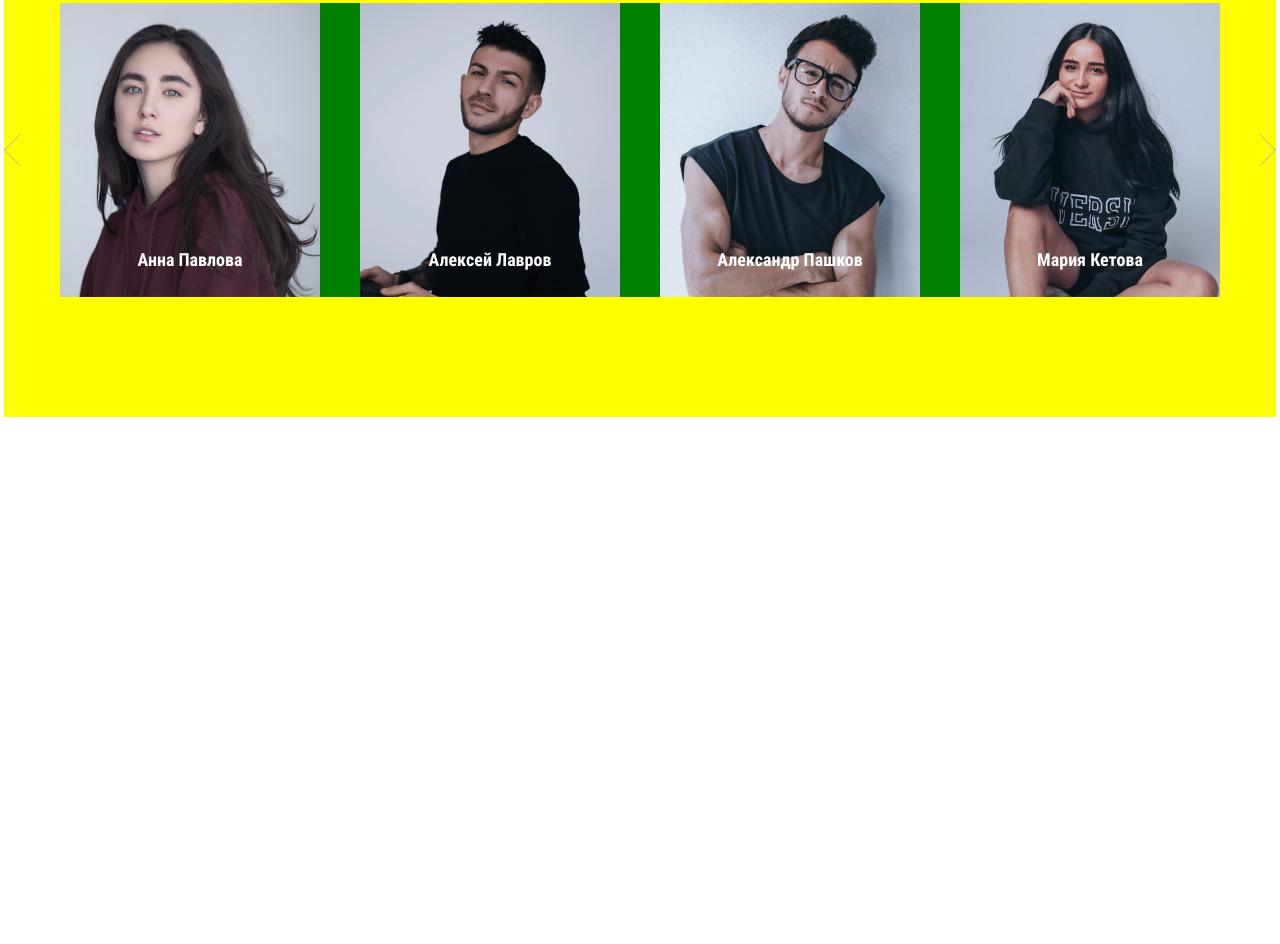
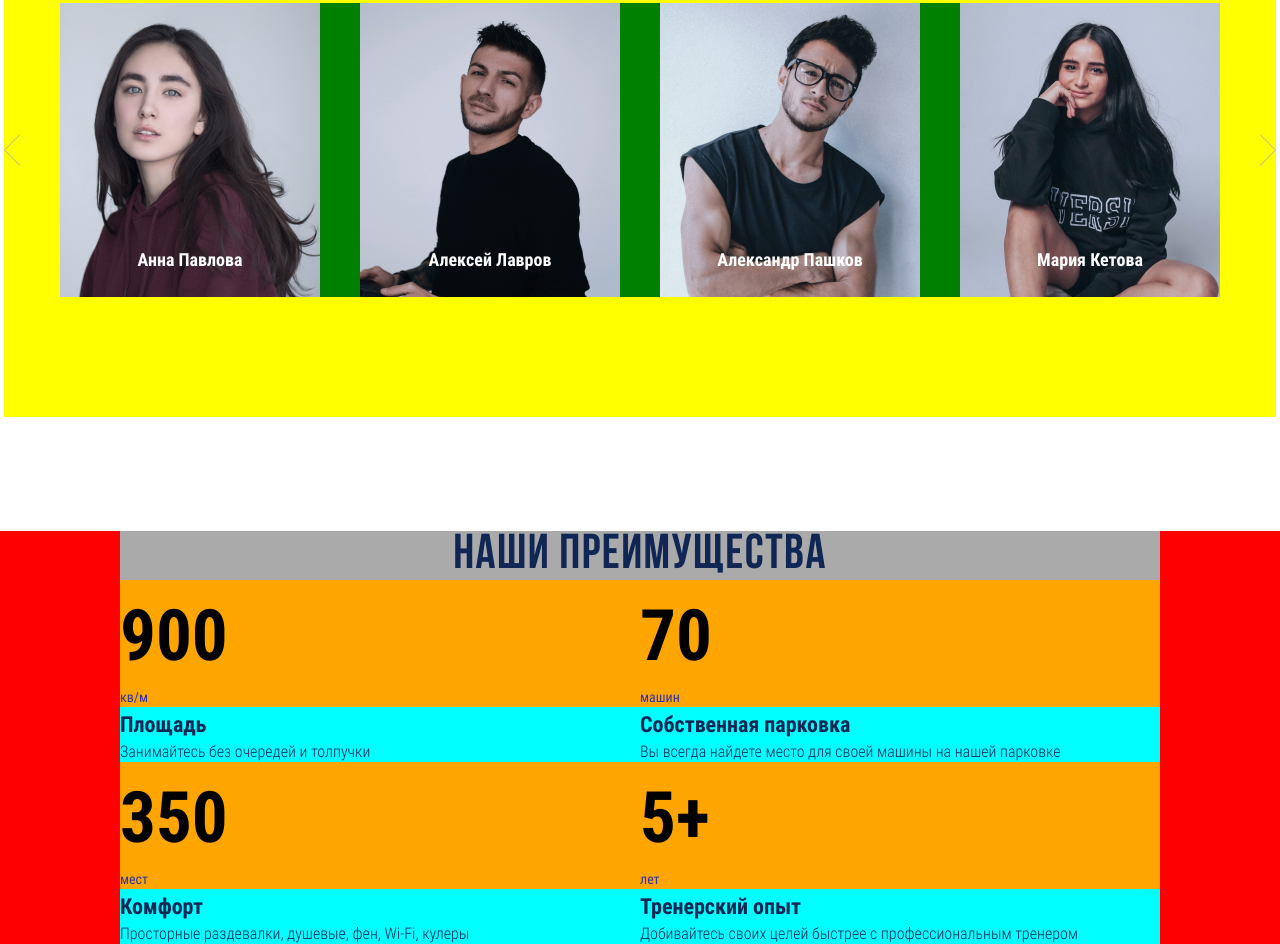
Before and after one commit to kalashnikovsb/Fitness, a website: page source/index.html in a window 1280 px wide. Shown: the part 3101-4045 px from the top of the page. Before the commit the page ends 3718 px from the top, so only its background shows below. Drawn offline with nearby package versions, Linux system fonts and the light colour scheme; files that its build step writes are made by us from their sources.

Commit message:
Начал "Преимущества"

```diff
--- a/source/index.html
+++ b/source/index.html
@@ -188,6 +188,67 @@
         <div class="trainers__control-right"></div>
       </section>
 
+      <section class="benefits">
+        <div class="benefits__center">
+          <h2 class="benefits__title">Наши преимущества</h2>
+          <ul class="benefits__list">
+
+            <li class="benefits__item">
+              <div class="benefits__left">
+                <p class="benefits__left-num">900</p>
+                <p class="benefits__left-text">кв/м</p>
+              </div>
+              <div class="benefits__right">
+                <p class="benefits__right-title">Площадь</p>
+                <p class="benefits__right-text">Занимайтесь без очередей и толпучки</p>
+              </div>
+            </li>
+
+            <li class="benefits__item">
+              <div class="benefits__left">
+                <p class="benefits__left-num">70</p>
+                <p class="benefits__left-text">машин</p>
+              </div>
+              <div class="benefits__right">
+                <p class="benefits__right-title">Собственная парковка</p>
+                <p class="benefits__right-text">Вы всегда найдете место для своей машины на нашей парковке</p>
+              </div>
+            </li>
+
+            <li class="benefits__main">
+              <p class="benefits__main-title">
+                <span class="benefits__main-num">100</span>
+                <span class="benefits__main-subtitle">Тренажеров</span>
+              </p>
+              <p class="benefits__main-text">Современные тренажеры на все группы мышц</p>
+            </li>
+
+            <li class="benefits__item">
+              <div class="benefits__left">
+                <p class="benefits__left-num">350</p>
+                <p class="benefits__left-text">мест</p>
+              </div>
+              <div class="benefits__right">
+                <p class="benefits__right-title">Комфорт</p>
+                <p class="benefits__right-text">Просторные раздевалки, душевые, фен, Wi-Fi, кулеры</p>
+              </div>
+            </li>
+
+            <li class="benefits__item">
+              <div class="benefits__left">
+                <p class="benefits__left-num">5+</p>
+                <p class="benefits__left-text">лет</p>
+              </div>
+              <div class="benefits__right">
+                <p class="benefits__right-title">Тренерский опыт</p>
+                <p class="benefits__right-text">Добивайтесь своих целей быстрее с профессиональным тренером</p>
+              </div>
+            </li>
+
+          </ul>
+        </div>
+      </section>
+
     </main>
 
   </body>
--- /dev/null
+++ b/source/sass/blocks/benefits.scss
@@ -0,0 +1,120 @@
+.benefits {
+  background: red;
+  padding-top: 0;
+  padding-bottom: 0;
+}
+
+.benefits__center {
+  background: #aaa;
+  max-width: 1040px;
+  margin: 0 auto;
+}
+
+.benefits__title {
+  font-family: "Bebas Neue", "Arial", sans-serif;
+  font-size: 49px;
+  line-height: 49px;
+  font-weight: 700;
+  color: #102654;
+  text-transform: uppercase;
+  letter-spacing: 0.03em;
+  text-align: center;
+  margin-top: 0;
+  margin-bottom: 0;
+}
+
+.benefits__list {
+  background: yellow;
+  margin: 0;
+  padding: 0;
+  list-style: none;
+  display: flex;
+  flex-wrap: wrap;
+}
+
+.benefits__item {
+  background: #ccc;
+  width: 50%;
+}
+
+.benefits__left {
+  background: orange;
+}
+
+.benefits__left-num {
+  font-family: "Roboto Condensed", "Arial", sans-serif;
+  font-size: 71px;
+  line-height: 106px;
+  font-weight: 700;
+  margin-top: 0;
+  margin-bottom: 0;
+}
+
+.benefits__left-text {
+  font-family: "Roboto Condensed", "Arial", sans-serif;
+  font-size: 14px;
+  line-height: 21px;
+  font-weight: 400;
+  color: #2e35ac;
+  margin-top: 0;
+  margin-bottom: 0;
+}
+
+.benefits__right {
+  background: aqua;
+}
+
+.benefits__right-title {
+  font-family: "Roboto Condensed", "Arial", sans-serif;
+  font-size: 22px;
+  line-height: 33px;
+  font-weight: 700;
+  color: #102654;
+  margin-top: 0;
+  margin-bottom: 0;
+}
+
+.benefits__right-text {
+  font-family: "Roboto Condensed", "Arial", sans-serif;
+  font-size: 16px;
+  line-height: 22px;
+  font-weight: 300;
+  color: #102654;
+  margin-top: 0;
+  margin-bottom: 0;
+}
+
+.benefits__main {
+  background: #1c3374;
+  display: none;
+}
+
+.benefits__main-num {
+  font-family: "Roboto Condensed", "Arial", sans-serif;
+  font-size: 74px;
+  line-height: 111px;
+  font-weight: 700;
+  color: #ffffff;
+  margin-top: 0;
+  margin-bottom: 0;
+}
+
+.benefits__main-subtitle {
+  font-family: "Roboto Condensed", "Arial", sans-serif;
+  font-size: 26px;
+  line-height: 39px;
+  font-weight: 700;
+  color: #ffffff;
+  margin-top: 0;
+  margin-bottom: 0;
+}
+
+.benefits__main-text {
+  font-family: "Roboto Condensed", "Arial", sans-serif;
+  font-size: 16px;
+  line-height: 24px;
+  font-weight: 400;
+  color: #ffffff;
+  margin-top: 0;
+  margin-bottom: 0;
+}
--- a/source/sass/blocks/trainers.scss
+++ b/source/sass/blocks/trainers.scss
@@ -4,7 +4,7 @@
   padding-top: 0;
   padding-bottom: 120px;
   margin-top: 0;
-  margin-bottom: 200px;
+  margin-bottom: 114px;
   position: relative;
   background: yellow;
   overflow: hidden;
--- a/source/sass/style.scss
+++ b/source/sass/style.scss
@@ -12,3 +12,4 @@
 @import "blocks/subscription.scss";
 @import "blocks/games.scss";
 @import "blocks/trainers.scss";
+@import "blocks/benefits.scss";
```
Also changed, not shown: build/css/style.min.css, build/index.html, 1 other file.
